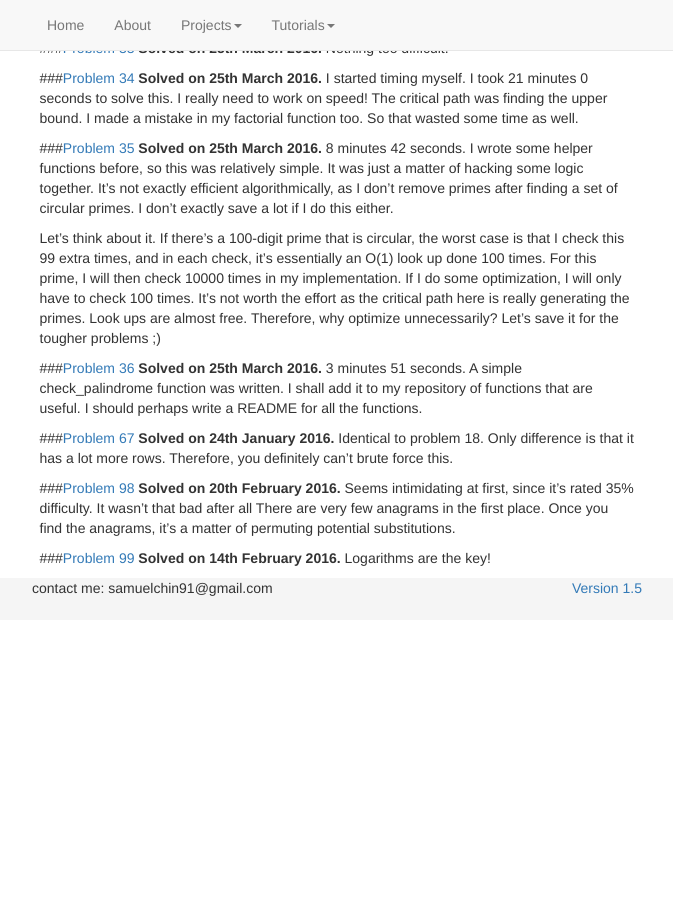
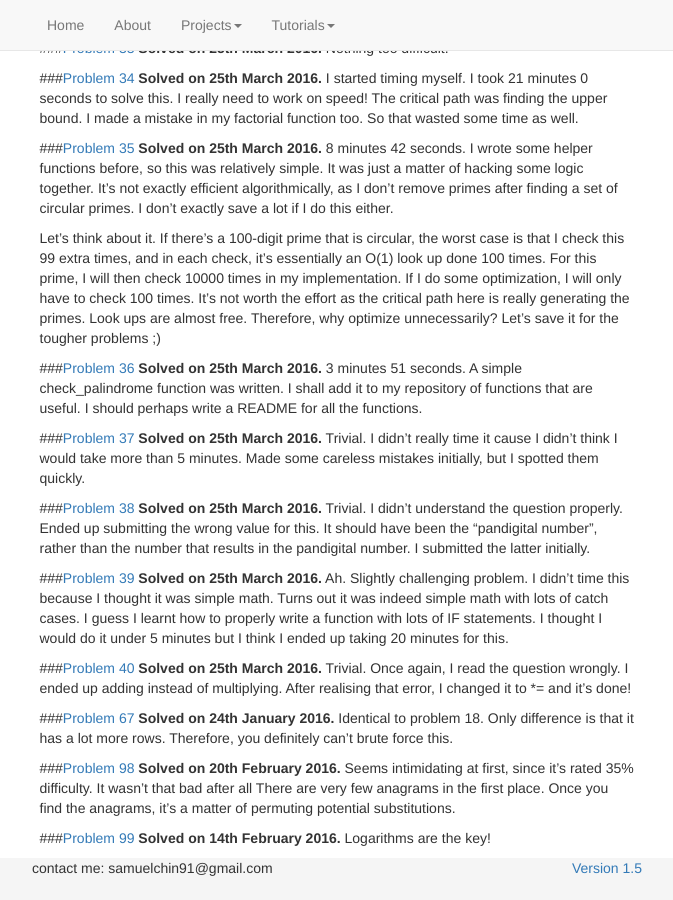
Before and after one commit to sspeng/jkschin.github.io, a Jekyll site: the page built from _posts/2016-01-24-project-euler-1-to-100.md, in a window 1280 px wide and 900 px high, scrolled down 1272 px. Shown: the whole window, without its empty margins (303-976 px from the left). Built offline with Jekyll 4.4.1, drawn with Linux system fonts in a browser that asks for light colours; nearby versions of some CDN libraries; before the commit the page ends 1892 px from its top, so only the background shows below that.

Commit message:
euler 37 38 39 40

```diff
--- a/_posts/2016-01-24-project-euler-1-to-100.md
+++ b/_posts/2016-01-24-project-euler-1-to-100.md
@@ -69,6 +69,18 @@ Let's think about it. If there's a 100-digit prime that is circular, the worst c
 ###<a href="https://projecteuler.net/problem=36">Problem 36</a>
 **Solved on 25th March 2016.** 3 minutes 51 seconds. A simple check_palindrome function was written. I shall add it to my repository of functions that are useful. I should perhaps write a README for all the functions.
 
+###<a href="https://projecteuler.net/problem=37">Problem 37</a>
+**Solved on 25th March 2016.** Trivial. I didn't really time it cause I didn't think I would take more than 5 minutes. Made some careless mistakes initially, but I spotted them quickly.
+
+###<a href="https://projecteuler.net/problem=38">Problem 38</a>
+**Solved on 25th March 2016.** Trivial. I didn't understand the question properly. Ended up submitting the wrong value for this. It should have been the "pandigital number", rather than the number that results in the pandigital number. I submitted the latter initially.
+
+###<a href="https://projecteuler.net/problem=39">Problem 39</a>
+**Solved on 25th March 2016.** Ah. Slightly challenging problem. I didn't time this because I thought it was simple math. Turns out it was indeed simple math with lots of catch cases. I guess I learnt how to properly write a function with lots of IF statements. I thought I would do it under 5 minutes but I think I ended up taking 20 minutes for this.
+
+###<a href="https://projecteuler.net/problem=40">Problem 40</a>
+**Solved on 25th March 2016.** Trivial. Once again, I read the question wrongly. I ended up adding instead of multiplying. After realising that error, I changed it to *= and it's done!
+
 ###<a href="https://projecteuler.net/problem=67">Problem 67</a>
 **Solved on 24th January 2016.** Identical to problem 18. Only difference is that it has a lot more rows. Therefore, you definitely can't brute force this.
 
```
Also changed, not shown: euler/index.html (+4 -4 lines).
